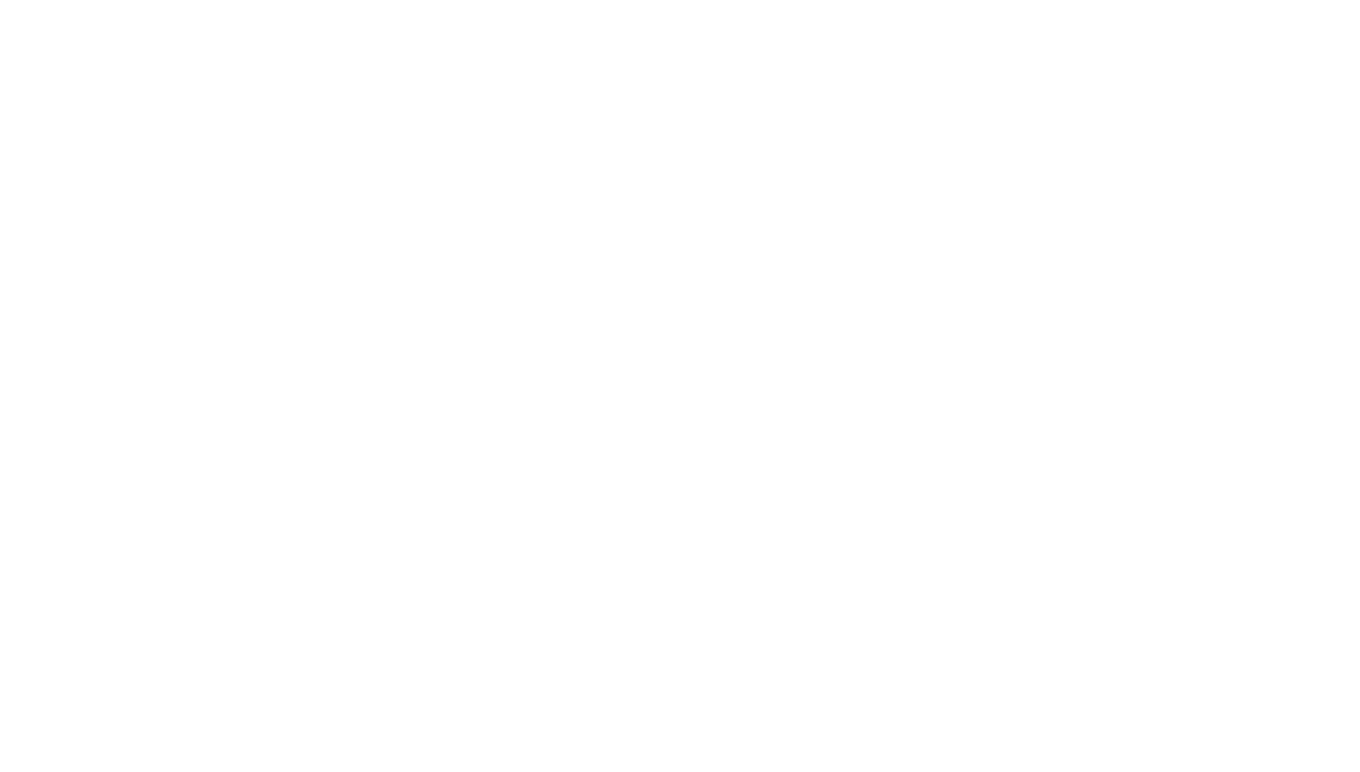
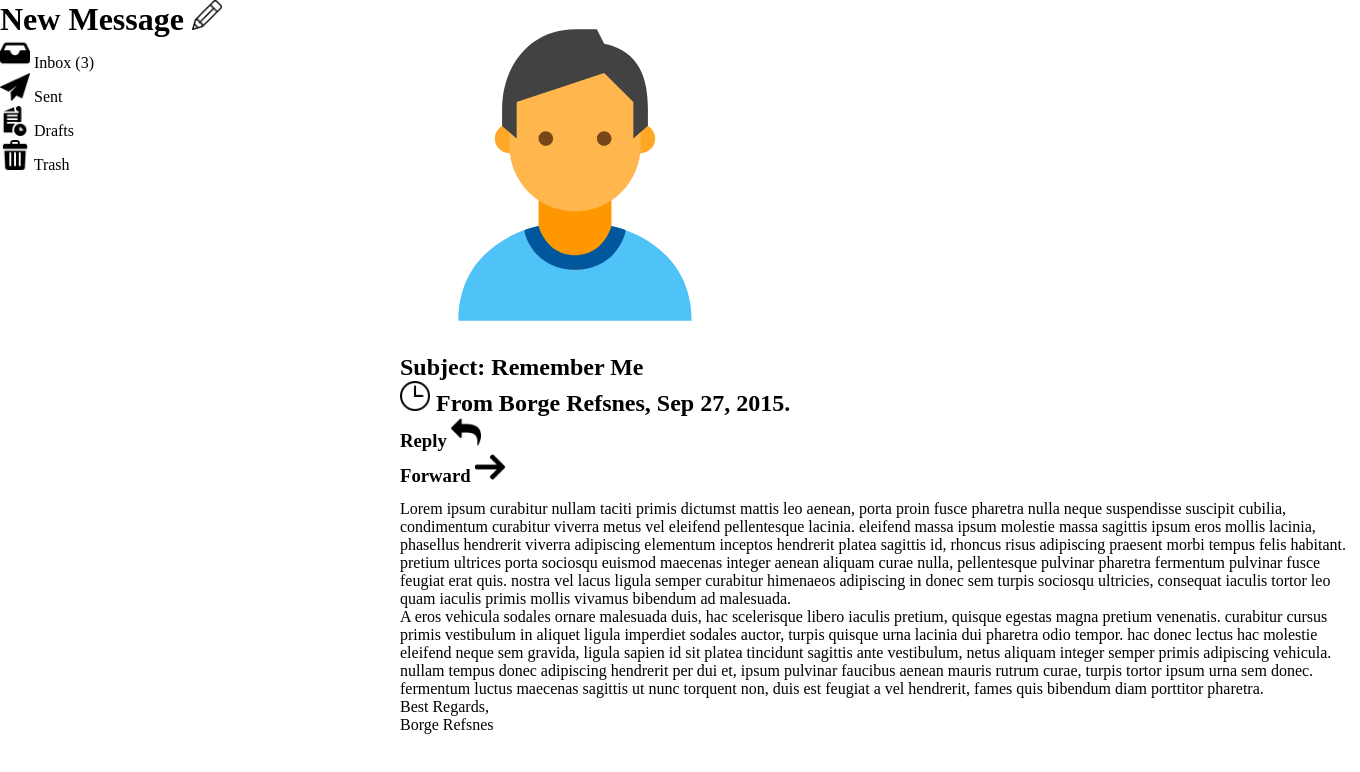
Before and after one commit to degemarps/trybe-bonus, a plain HTML site: page exercicio2-html-css/index.html in a window 1280 px wide. Shown: the whole page, 1360 px wide, since content can reach past the window. Drawn offline with Linux system fonts and the light colour scheme.

Commit message:
Adiçao dos icones e primeiras estilizaçoes

```diff
--- a/exercicio2-html-css/index.html
+++ b/exercicio2-html-css/index.html
@@ -1,5 +1,6 @@
 <!DOCTYPE html>
 <html lang="en">
+
 <head>
   <meta charset="UTF-8">
   <meta http-equiv="X-UA-Compatible" content="IE=edge">
@@ -7,7 +8,72 @@
   <link rel="stylesheet" href="style.css">
   <title>Document</title>
 </head>
+
 <body>
 
+  <header id="cabecalho">
+
+    <h1>New Message <img src="./pencil.png" width="30px" height="30px" alt="Edit Icon"></h1>
+
+    <nav>
+
+      <ul>
+        <li><img src="./inbox.png" width="30px" height="30px" alt="Inbox Icon"> Inbox (3)</li>
+        <li><img src="./sent-mail.png" width="30px" height="30px" alt="Sent Icon"> Sent</li>
+        <li><img src="./drafts.png" width="30px" height="30px" alt="Drafts Icon"> Drafts</li>
+        <li><img src="./trash.png" width="30px" height="30px" alt="Trash Icon"> Trash</li>
+      </ul>
+
+    </nav>
+
+  </header>
+
+  <section id="dados-perfil">
+    <img src="./Person.svg" width="350px" alt="Foto de Perfil">
+
+    <h2>Subject: Remember Me</h2>
+
+    <h2><img src="./three-o-clock-clock.png" width="30px" height="30px" alt="Relógio"> From Borge Refsnes, Sep 27, 2015.</h2>
+
+    <section>
+      <h3>Reply <img src="./reply.png" width="30px" height="30px" alt="Responder"></h3>
+
+      <h3>Forward <img src="./right-arrow.png" width="30px" height="30px" alt="Encaminhar"></h3>
+    </section>
+  </section>
+
+  <article id="artigo">
+
+    <p>
+      Lorem ipsum curabitur nullam taciti primis dictumst mattis leo aenean, porta proin fusce pharetra nulla neque
+      suspendisse suscipit cubilia, condimentum curabitur viverra metus vel eleifend pellentesque lacinia.
+      eleifend massa ipsum molestie massa sagittis ipsum eros mollis lacinia, phasellus hendrerit viverra adipiscing
+      elementum inceptos hendrerit platea sagittis id, rhoncus risus adipiscing praesent morbi tempus felis habitant.
+      pretium ultrices porta sociosqu euismod maecenas integer aenean aliquam curae nulla, pellentesque pulvinar
+      pharetra fermentum pulvinar fusce feugiat erat quis.
+      nostra vel lacus ligula semper curabitur himenaeos adipiscing in donec sem turpis sociosqu ultricies, consequat
+      iaculis tortor leo quam iaculis primis mollis vivamus bibendum ad malesuada.
+    </p>
+
+    <p>
+      A eros vehicula sodales ornare malesuada duis, hac scelerisque libero iaculis pretium, quisque egestas magna
+      pretium venenatis.
+      curabitur cursus primis vestibulum in aliquet ligula imperdiet sodales auctor, turpis quisque urna lacinia dui
+      pharetra odio tempor.
+      hac donec lectus hac molestie eleifend neque sem gravida, ligula sapien id sit platea tincidunt sagittis ante
+      vestibulum, netus aliquam integer semper primis adipiscing vehicula.
+      nullam tempus donec adipiscing hendrerit per dui et, ipsum pulvinar faucibus aenean mauris rutrum curae, turpis
+      tortor ipsum urna sem donec.
+      fermentum luctus maecenas sagittis ut nunc torquent non, duis est feugiat a vel hendrerit, fames quis bibendum
+      diam porttitor pharetra.
+    </p>
+
+    <p>Best Regards,</p>
+
+    <p>Borge Refsnes</p>
+
+  </article>
+
 </body>
+
 </html>
--- a/exercicio2-html-css/style.css
+++ b/exercicio2-html-css/style.css
@@ -0,0 +1,21 @@
+* {
+  margin: 0%;
+  padding: 0%;
+}
+
+#cabecalho {
+  position: absolute;
+
+}
+
+#dados-perfil {
+  position: absolute;
+  left: 400px;
+}
+
+#artigo {
+  position: relative;
+  top: 500px;
+  left: 400px;
+  width: 75%;
+}
```
Also changed, not shown: exercicio2-html-css/Person.svg (added), exercicio2-html-css/drafts.png (added), exercicio2-html-css/inbox.png (added), exercicio2-html-css/pencil.png (added), exercicio2-html-css/reply.png (added), exercicio2-html-css/right-arrow.png (added), exercicio2-html-css/sent-mail.png (added), exercicio2-html-css/three-o-clock-clock.png (added), exercicio2-html-css/trash.png (added), 1 other file.
